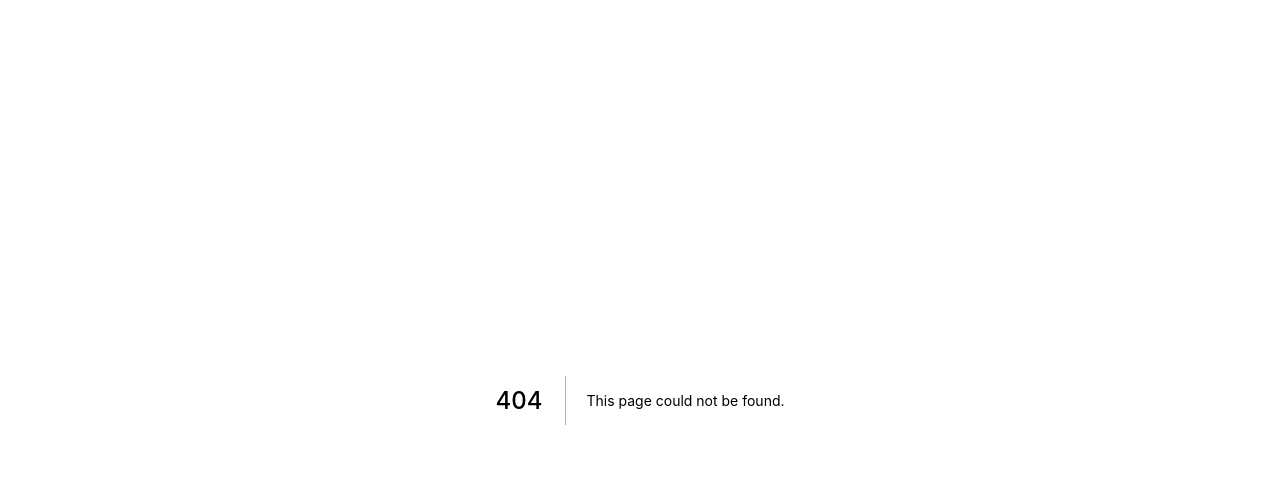
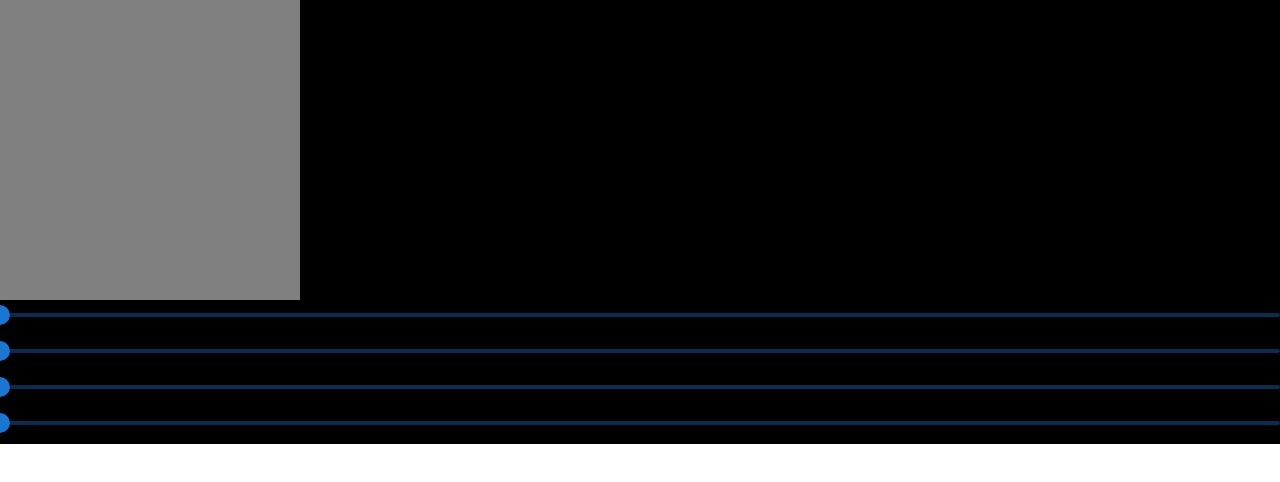
Before and after one commit to thalesms2/chamber, a Next.js app: page /shorts/border-radius in a window 1280 px wide. Before the commit this address had no page. Shown: the top 482 px of the page. Built offline with nearby package versions, Linux system fonts and the light colour scheme; a web font is replaced by a local one.

Commit message:
feat: border-radius editor

```diff
--- /dev/null
+++ b/pages/shorts/border-radius.tsx
@@ -0,0 +1,87 @@
+import { NextPage } from 'next'
+import React from 'react'
+import styled from 'styled-components'
+import Slider from '@mui/material/Slider';
+
+
+interface ExampleProps {
+    topLeft: string
+    topRight: string
+    bottomRight: string
+    bottomLeft: string
+}
+
+const Wrapper = styled.div`
+    background-color: #000;
+`
+
+const Example = styled.div<ExampleProps>`
+    background-color: #808080;
+    width: 300px;
+    height: 300px;
+    border-radius: ${props => props.topLeft} ${props => props.topRight} ${props => props.bottomRight} ${props => props.bottomLeft};
+`
+
+const BorderRadius: NextPage = () => {
+    const [topLeft, setTopLeft] = React.useState(0)
+    const [topRight, setTopRight] = React.useState(0)
+    const [bottomRight, setBottomRight] = React.useState(0)
+    const [bottomLeft, setBottomLeft] = React.useState(0)
+
+    function valuetext(value: number) {
+        return `${value}%`;
+    }
+
+    return (
+        <Wrapper>
+            <Example
+                topLeft={`${topLeft}%`}
+                topRight={`${topRight}%`}
+                bottomRight={`${bottomRight}%`}
+                bottomLeft={`${bottomLeft}%`}
+            />
+            <Slider
+                aria-label="Porcentagem"
+                value={topLeft}
+                onChange={(e: any) => setTopLeft(e.target.value)}
+                getAriaValueText={valuetext}
+                valueLabelDisplay="auto"
+                step={1}
+                min={0}
+                max={100}
+            />
+            <Slider
+                aria-label="Porcentagem"
+                value={topRight}
+                onChange={(e: any) => setTopRight(e.target.value)}
+                getAriaValueText={valuetext}
+                valueLabelDisplay="auto"
+                step={1}
+                min={0}
+                max={100}
+            />
+            <Slider
+                aria-label="Porcentagem"
+                value={bottomRight}
+                onChange={(e: any) => setBottomRight(e.target.value)}
+                getAriaValueText={valuetext}
+                valueLabelDisplay="auto"
+                step={1}
+                min={0}
+                max={100}
+            />
+            <Slider
+                aria-label="Porcentagem"
+                value={bottomLeft}
+                onChange={(e: any) => setBottomLeft(e.target.value)}
+                getAriaValueText={valuetext}
+                valueLabelDisplay="auto"
+                step={1}
+                min={0}
+                max={100}
+            />
+        </Wrapper>
+    )
+}
+
+export default BorderRadius
```
